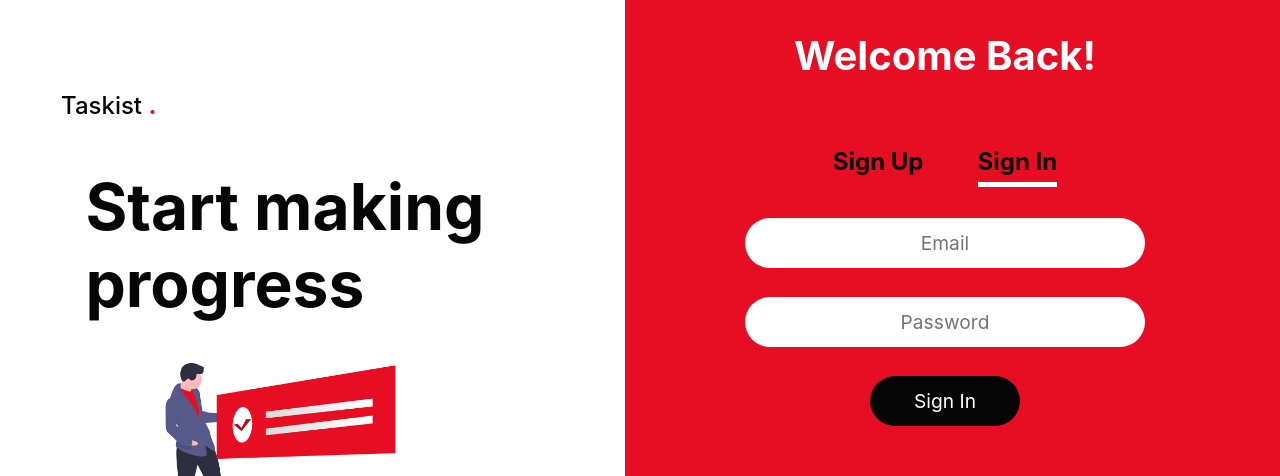
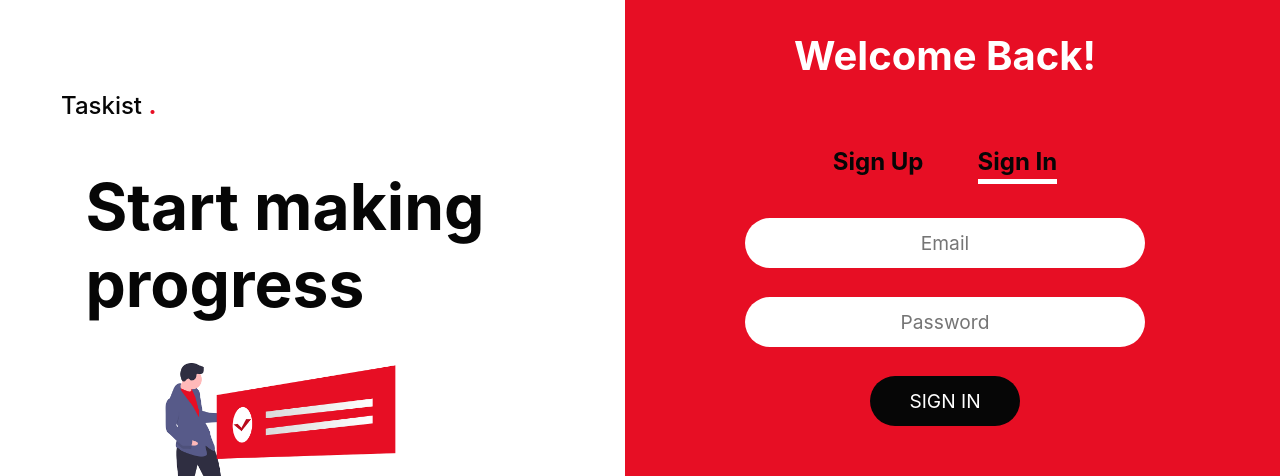
Before and after one commit to Gokul-ramalingam/Taskist, an Angular app: page /main in a window 1280 px wide. Both pictures are taken after a click on the element "Sign In". Shown: the top 476 px of the page. Built offline with nearby package versions, Linux system fonts and the light colour scheme.

Commit message:
Update in login component

```diff
--- a/src/app/login/login.component.css
+++ b/src/app/login/login.component.css
@@ -18,7 +18,7 @@
 .signinToggleButton{
     color:#060606;
     cursor: pointer;
-    padding: 0% 0% 1% 0%;
+    padding: 0% 0% 0.5% 0%;
     border-bottom: 5px solid #ffffff;
 }
 
--- a/src/app/login/login.component.html
+++ b/src/app/login/login.component.html
@@ -23,7 +23,7 @@
             </div>
         </div>
         <div class="form-group">
-            <input class="submitButton" type="submit" value="Sign In" *ngIf="!loading">
+            <input class="submitButton" type="submit" value="SIGN IN" *ngIf="!loading">
             <button class="submitButton" *ngIf="loading"><i class="fa fa-spinner fa-spin  load"></i></button>
         </div>
     </form>
```
